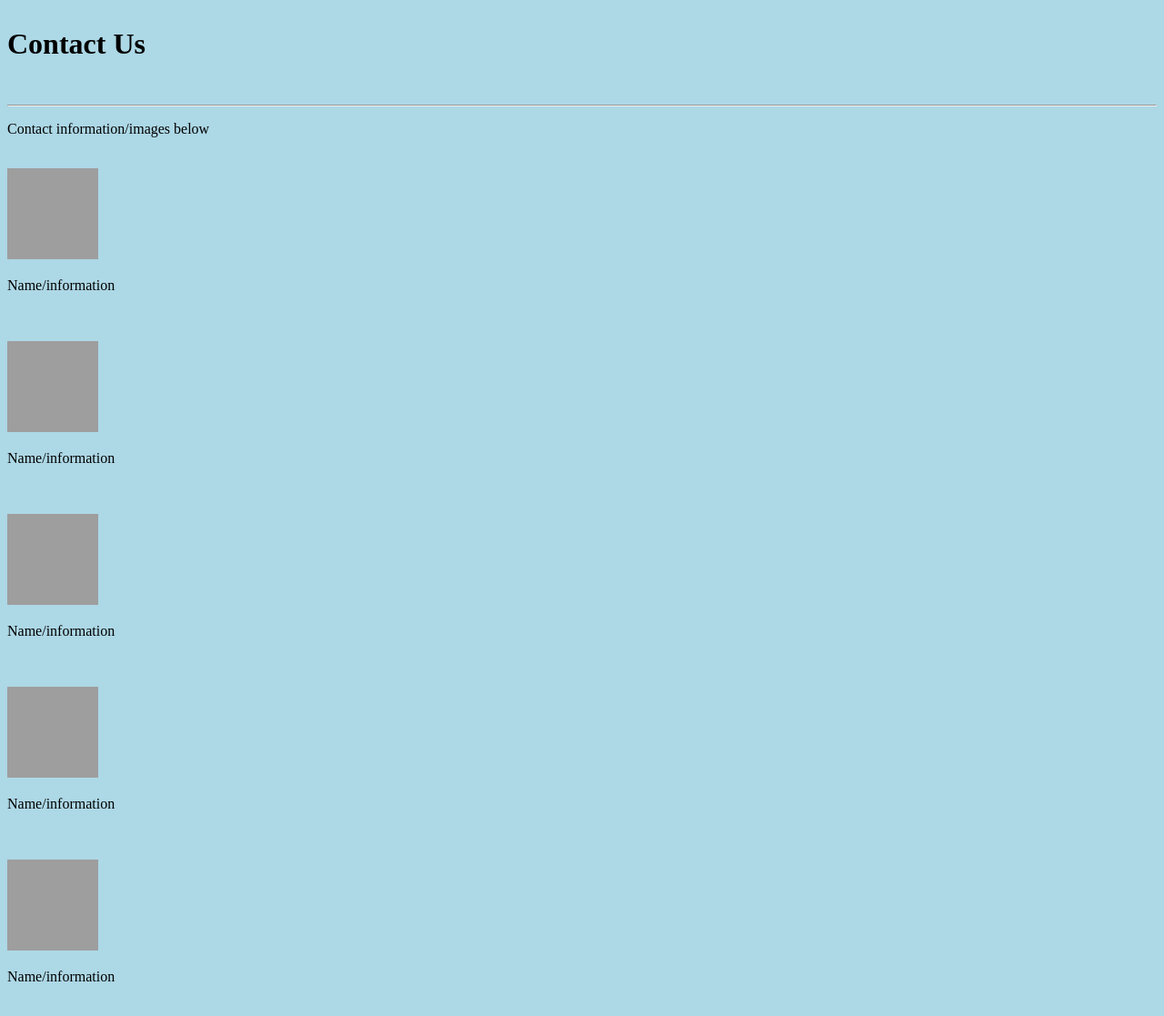
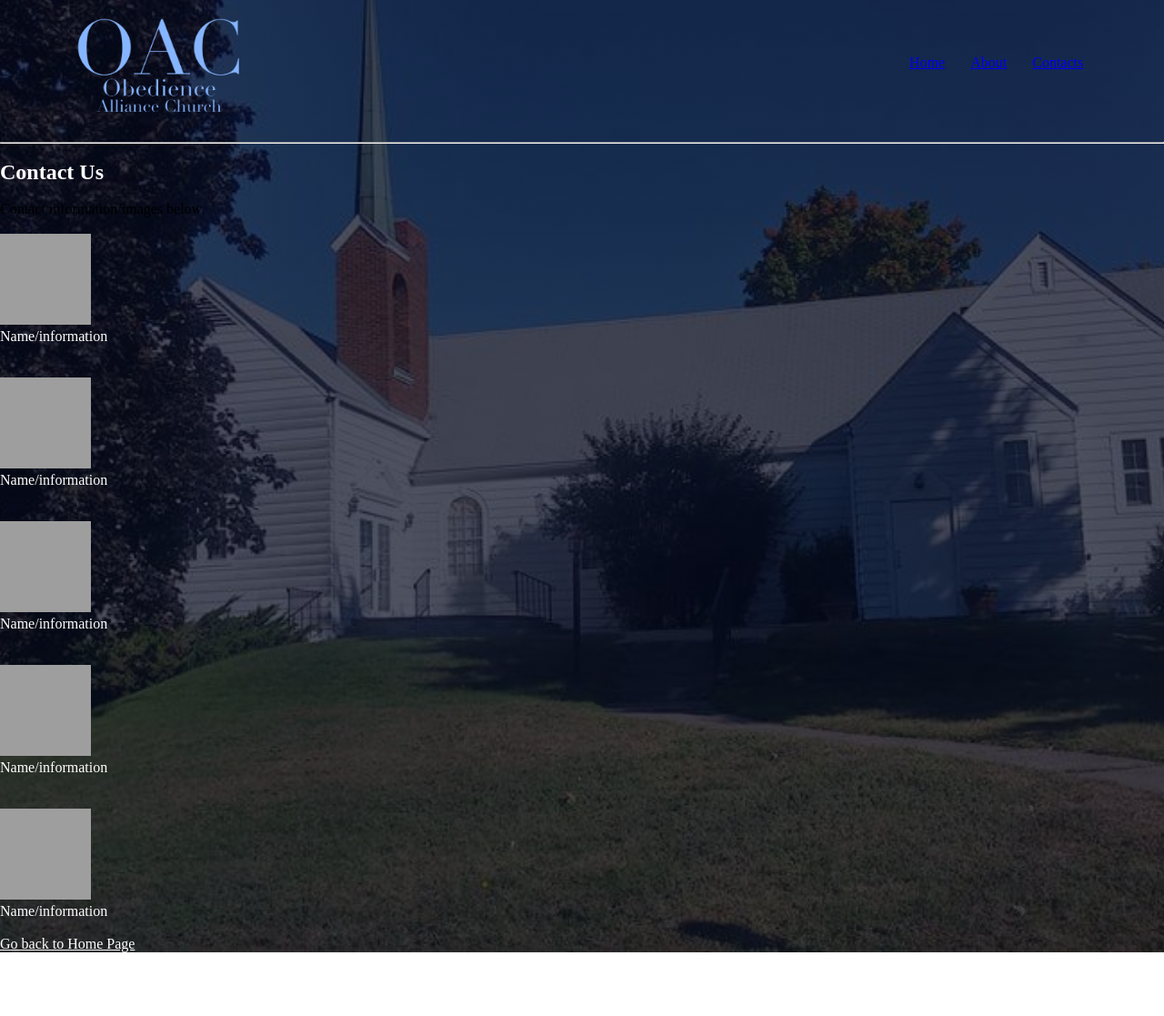
Before and after one commit to readysonvang/OACwebsite, a plain HTML site: page contact.html in a window 1280 px wide. Shown: the part 17-1134 px from the top of the page at 91% size. After the commit the page ends 1064 px from the top, so only its background shows below. Drawn offline with Linux system fonts and the light colour scheme; grey boxes are pictures that could not be loaded.

Commit message:
added back wall picture/logo & added links for contacts for all current html page

```diff
--- a/contact.html
+++ b/contact.html
@@ -1,40 +1,62 @@
 <!DOCTYPE html>
 <html>
 	<head>
+		<meta name="viewport" content="with=device-width, initial-
+		scale=1.0">
 		<title>OACWebsite</title>
+		<link rel="stylesheet" href="styles.css">
 	</head>
-	<body style="background-color:lightblue">
+	<body>
 
+		<section class="header">
+			<nav>
+				<a href="index.html"><img src="images/OAClogo.png"></a>
+				<div class="nav-links">
+					<ul>
+						<li><a href="index.html">Home</a></li>
+						<li><a href="about.html">About</a></li>
+						<li><a href="activitiesEvents.html">Contacts</a></li>
+
+					</ul>
+				</div>
+
+			</nav>
+
+		<hr/>
 		<br/>
-		<h1>Contact Us</h1>
+		<h1 style="color:white">Contact Us</h1>
 		<br/>
-		<hr/>
 		<p>Contact information/images below</p>
 
 		<br/>
 		<img width="100" height="100" src="https://upload.wikimedia.org/wikipedia/commons/thumb/3/35/Orange_question_mark.svg/450px-Orange_question_mark.svg.png" alt="A question mark" />
-		<p>Name/information</p>
+		<p style="color:white">Name/information</p>
 		<br/>
 
 		<br/>
 		<img width="100" height="100" src="https://upload.wikimedia.org/wikipedia/commons/thumb/3/35/Orange_question_mark.svg/450px-Orange_question_mark.svg.png" alt="A question mark" />
-		<p>Name/information</p>
+		<p style="color:white">Name/information</p>
 		<br/>
 
 		<br/>
 		<img width="100" height="100" src="https://upload.wikimedia.org/wikipedia/commons/thumb/3/35/Orange_question_mark.svg/450px-Orange_question_mark.svg.png" alt="A question mark" />
-		<p>Name/information</p>
+		<p style="color:white">Name/information</p>
 		<br/>
 
 		<br/>
 		<img width="100" height="100" src="https://upload.wikimedia.org/wikipedia/commons/thumb/3/35/Orange_question_mark.svg/450px-Orange_question_mark.svg.png" alt="A question mark" />
-		<p>Name/information</p>
+		<p style="color:white">Name/information</p>
 		<br/>
 
 		<br/>
 		<img width="100" height="100" src="https://upload.wikimedia.org/wikipedia/commons/thumb/3/35/Orange_question_mark.svg/450px-Orange_question_mark.svg.png" alt="A question mark" />
-		<p>Name/information</p>
+		<p style="color:white">Name/information</p>
 		<br/>
+
+		<footer>
+			<a href="index.html" style="color:white">Go back to Home Page</a>
+		</footer>
+	</section>
 
 	</body>
 </html>
```
Also changed, not shown: about.html (+1 -1 lines), activitiesEvents.html (+1 -1 lines), index.html (+1 -1 lines).
